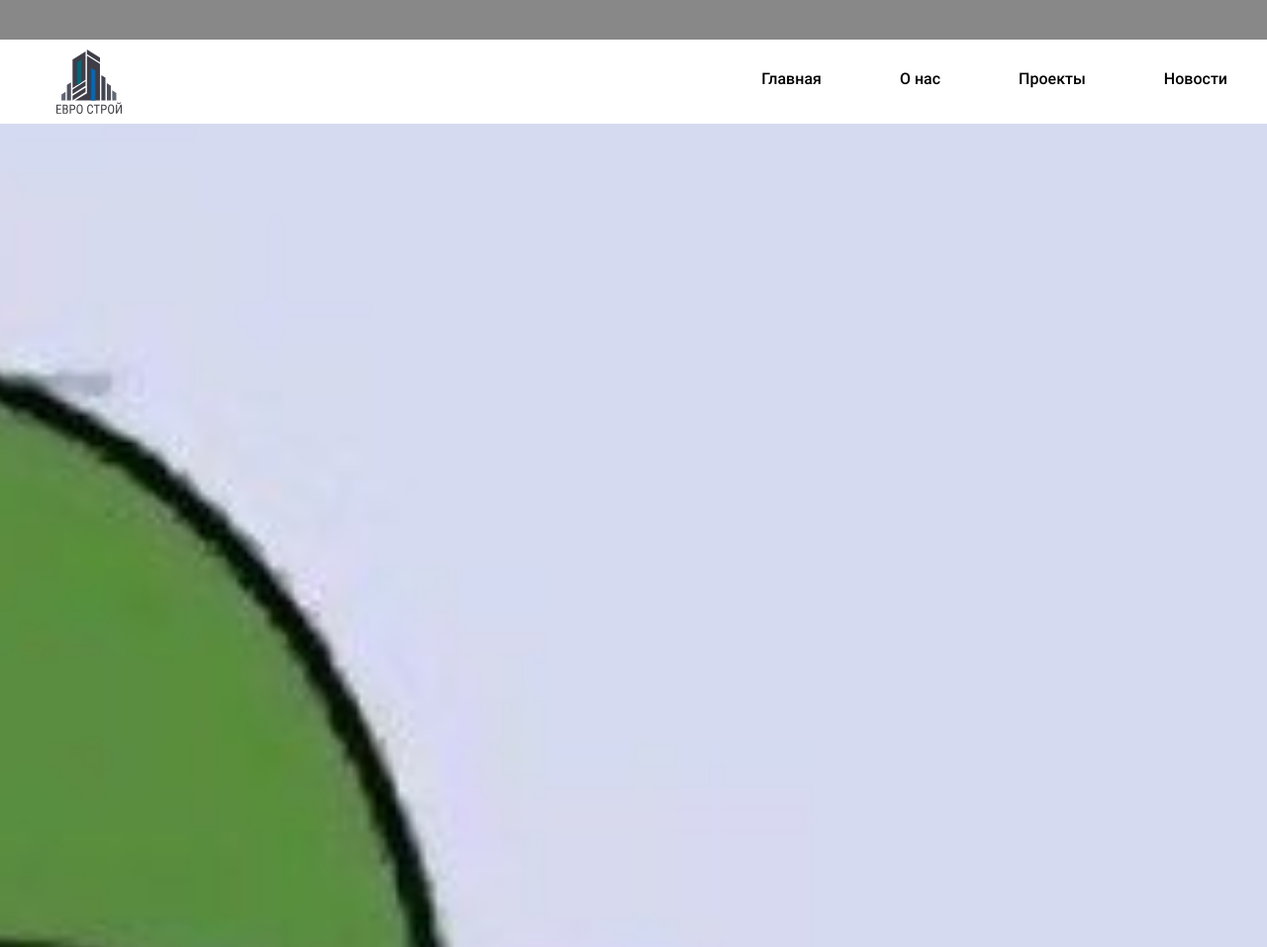
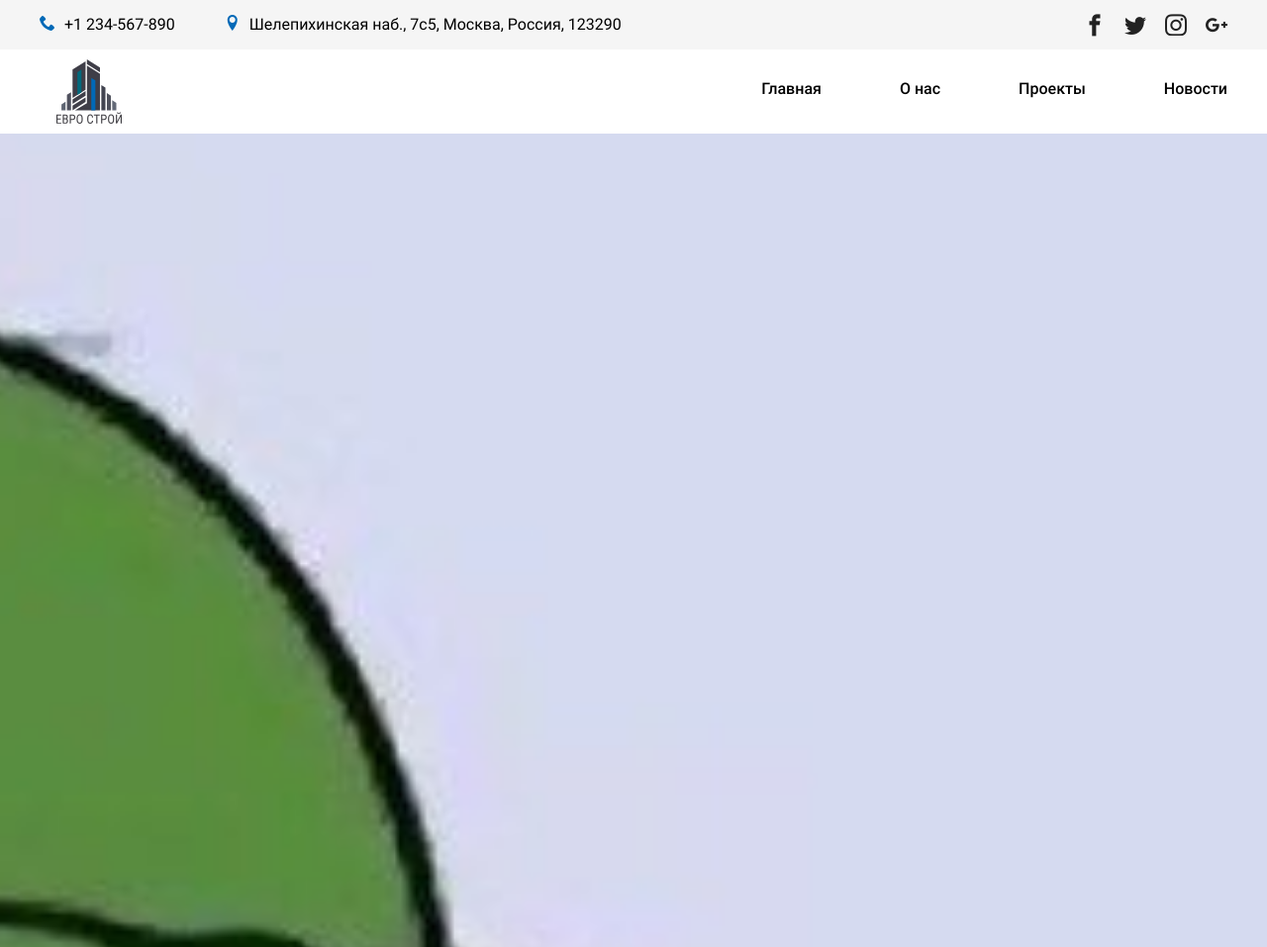
Before and after one commit to eugenejs/EvroStroy, a website: page app/index.html in a window 1280 px wide. Shown: the top 957 px of the page at 99% size. Drawn offline with Linux system fonts and the light colour scheme; files whose address does not match are found by name.

Commit message:
contacts

```diff
--- a/app/index.html
+++ b/app/index.html
@@ -10,17 +10,14 @@
 	<title>Document</title>
 </head>
 <body>
-	<div class="contacts">
-		<div class="container">
 
-		</div>
-	</div>
 	<a class="hamburger hamburger--squeeze">
 		<span class="hamburger-box">
 			<span class="hamburger-inner"></span>
 		</span>
 	</a>
-	<div class="menu_wrapper">
+
+	<div class="menu-wrapper">
 		<div class="container">
 			<div class="menu">
 				<a class="logo" href="/"></a>
@@ -35,9 +32,30 @@
 			</div>
 		</div>
 	</div>
+
 	<header class="header">
+		<div class="contacts-wrapper">
+			<div class="container contacts">
+				<div class="contacts__info">
+					<a href="tel: +" class="contacts__tel">
+						<i class="icon-phone"></i>
+						<span>+1 234-567-890</span>
+					</a>
+					<a href="mailto: @" class="contacts__address">
+						<i class="icon-location"></i>
+						<span>Шелепихинская наб., 7с5, Москва, Россия, 123290</span>
+					</a>
+				</div>
+				<div class="social contacts__social">
+					<i class="contacts__icon contacts__facebook icon-facebook"></i>
+					<i class="contacts__icon contacts__twitter icon-twitter"></i>
+					<i class="contacts__icon contacts__instagram icon-instagram"></i>
+					<i class="contacts__icon contacts__google icon-google-plus"></i>
+				</div>
+			</div>
+		</div>
+	</header>
 
-	</header>
 	<script src="js/libs.min.js"></script>
 	<script src="js/common.js"></script>
 </body>
--- a/app/js/common.js
+++ b/app/js/common.js
@@ -4,11 +4,8 @@ $( document ).ready(function() {
 
 		$(this).toggleClass('is-active')
 
-		if($(this).hasClass('is-active')){
-			$('.menu_wrapper').addClass('menu_visible')
-		}else{
-			$('.menu_wrapper').removeClass('menu_visible')
-		}
+		if($(this).hasClass('is-active')) $('.menu-wrapper').addClass('menu_visible')
+		else $('.menu-wrapper').removeClass('menu_visible')
 	})
 
 });
@@ -17,11 +14,8 @@ $(window).scroll(function(){
 
 	st = $(this).scrollTop()
 
-	if(st > $('.contacts').height()){
-		$('.menu_wrapper').addClass('menu_fixed')
-	}else{
-		$('.menu_wrapper').removeClass('menu_fixed')
-	}
+	if(st > $('.contacts').height()) $('.menu-wrapper').addClass('menu_fixed')
+	else $('.menu-wrapper').removeClass('menu_fixed')
 	if($('.hamburger').hasClass('is-active')) $('.hamburger').click()
 
 
@@ -29,7 +23,6 @@ $(window).scroll(function(){
 
 $(window).resize(function(){
 
-	if($('.hamburger').hasClass('is-active')){
-		$('.hamburger').click()
-	}
+	if($('.hamburger').hasClass('is-active')) $('.hamburger').click()
+
 })
--- a/app/sass/_fonts.sass
+++ b/app/sass/_fonts.sass
@@ -22,3 +22,80 @@
 	font-family: 'Roboto'
 	font-weight: 600
 	src: url(..//fonts/Roboto-Bold.woff2)
+
+@font-face
+  font-family: 'icomoon'
+  src: url('..//fonts/icomoon.woff2')
+  font-weight: normal
+  font-style: normal
+  font-display: block
+
+
+[class^="icon-"], [class*=" icon-"]
+	font-family: 'icomoon' !important
+	speak: none
+	font-style: normal
+	font-weight: normal
+	font-variant: normal
+	text-transform: none
+	line-height: 1
+	-webkit-font-smoothing: antialiased
+	-moz-osx-font-smoothing: grayscale
+
+
+.icon-people_alt:before
+	content: "\e903"
+
+.icon-ruler:before
+	content: "\e900"
+
+.icon-pencil:before
+	content: "\e900"
+
+.icon-design:before
+	content: "\e900"
+
+.icon-tools:before
+	content: "\e902"
+
+.icon-chevron-right:before
+	content: "\e904"
+
+.icon-chevron-left:before
+	content: "\e905"
+
+.icon-chevron-up:before
+	content: "\e906"
+
+.icon-mail:before
+	content: "\e901"
+
+.icon-office:before
+	content: "\e907"
+
+.icon-headphones:before
+	content: "\e910"
+
+.icon-coin:before
+	content: "\e93c"
+
+.icon-phone:before
+	content: "\e942"
+
+.icon-location:before
+	content: "\e947"
+
+.icon-search:before
+	content: "\e986"
+
+.icon-google-plus:before
+	content: "\ea8b"
+
+.icon-facebook:before
+	content: "\ea90"
+
+.icon-instagram:before
+	content: "\ea92"
+
+.icon-twitter:before
+	content: "\ea96"
--- a/app/sass/_header.sass
+++ b/app/sass/_header.sass
@@ -1,3 +1,53 @@
 .header
 	background: url(..//img/pepe.jpg) center / cover no-repeat
 	height: 5000px
+
+.contacts-wrapper
+	background: #F5F5F5
+
+.contacts
+	display: flex
+	justify-content: space-between
+	height: 50px
+	&__info
+		display: flex
+		align-items: center
+		white-space: nowrap
+	&__tel
+		margin-right: 50px
+	&__address
+	&__social
+		white-space: nowrap
+	&__icon
+		transition: .5s
+		cursor: pointer
+		color: #222222
+		font-size: 22px
+		line-height: 50px
+		&:not(:last-child)
+			margin-right: 15px
+	&__facebook
+		&:hover
+			color: darken($accent, 5)
+	&__twitter
+		&:hover
+			color: lighten($accent, 25)
+	&__instagram
+		background: linear-gradient(45deg, #7222C0,#C5256B, #D88A3F, #222222 60%)
+		-webkit-background-clip: text
+		-webkit-text-fill-color: transparent
+		background-size: 400%
+		background-position: 100%
+		&:hover
+			background-position: 0 0
+	&__google
+		&:hover
+			color: #DA4837
+
+.icon-phone, .icon-location
+	color: $accent
+	margin-right: 5px
+
+@media (max-width: 992px)
+	.contacts
+		display: none
--- a/app/sass/_menu.sass
+++ b/app/sass/_menu.sass
@@ -9,10 +9,11 @@ a
 	text-decoration: none
 	color: inherit
 
-.menu_wrapper
+.menu-wrapper
 	position: absolute
 	left: 0
 	right: 0
+	top: 50px
 	background: #ffffff
 
 .menu_fixed
@@ -59,17 +60,13 @@ a
 .hamburger.is-active .hamburger-inner, .hamburger.is-active .hamburger-inner:after, .hamburger.is-active .hamburger-inner:before
 	background-color: #222222
 
-.contacts
-	height: 40px
-	background: #888888
-
 @media (max-width: 992px)
 	.hamburger
 		display: block
 	.logo
 		display: none
 
-	.menu_wrapper
+	.menu-wrapper
 		position: fixed
 		top: 0
 		height: 100vh
--- /dev/null
+++ b/app/sass/_social.sass
@@ -0,0 +1 @@
+.social
--- a/app/sass/main.sass
+++ b/app/sass/main.sass
@@ -21,3 +21,4 @@ body
 @import '_btns'
 @import '_menu'
 @import '_header'
+@import '_social'
```
Also changed, not shown: app/css/main.css, app/fonts/icomoon.woff2 (added).
